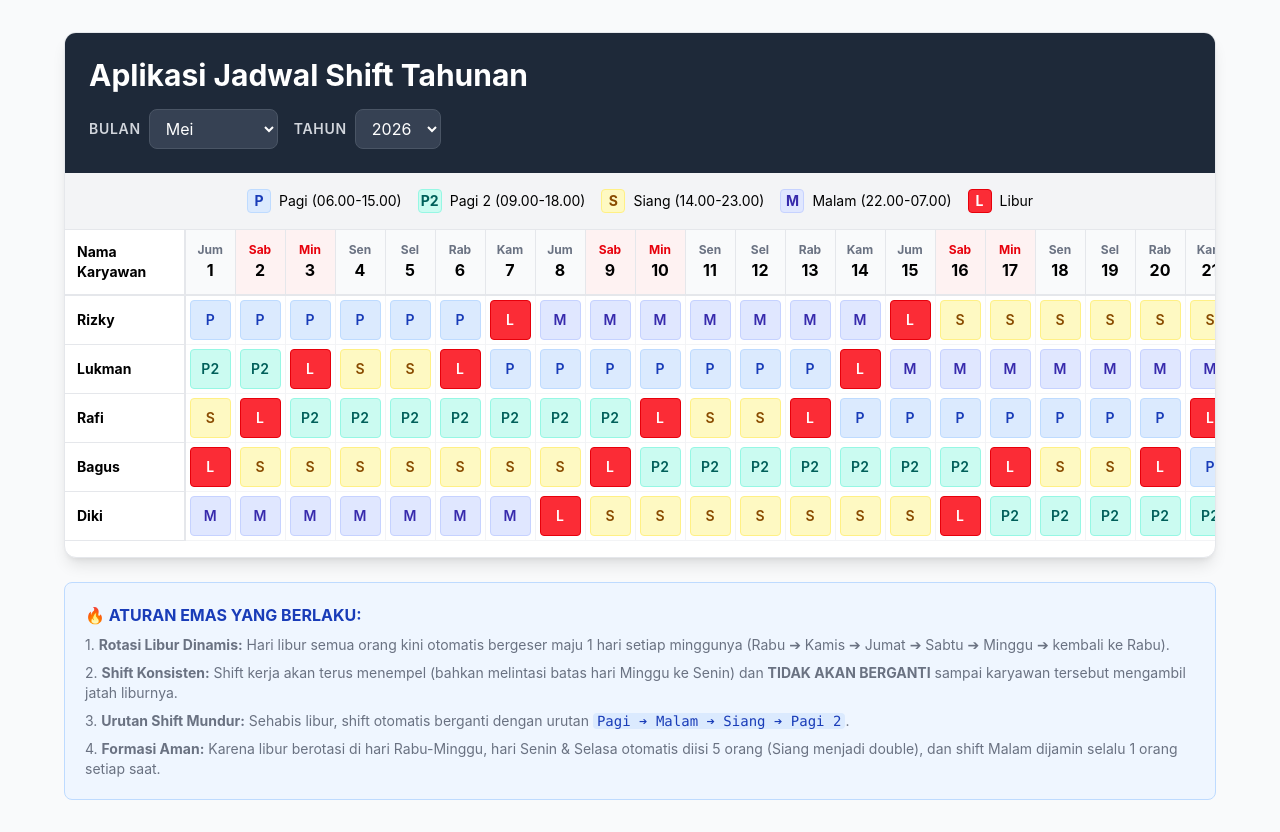
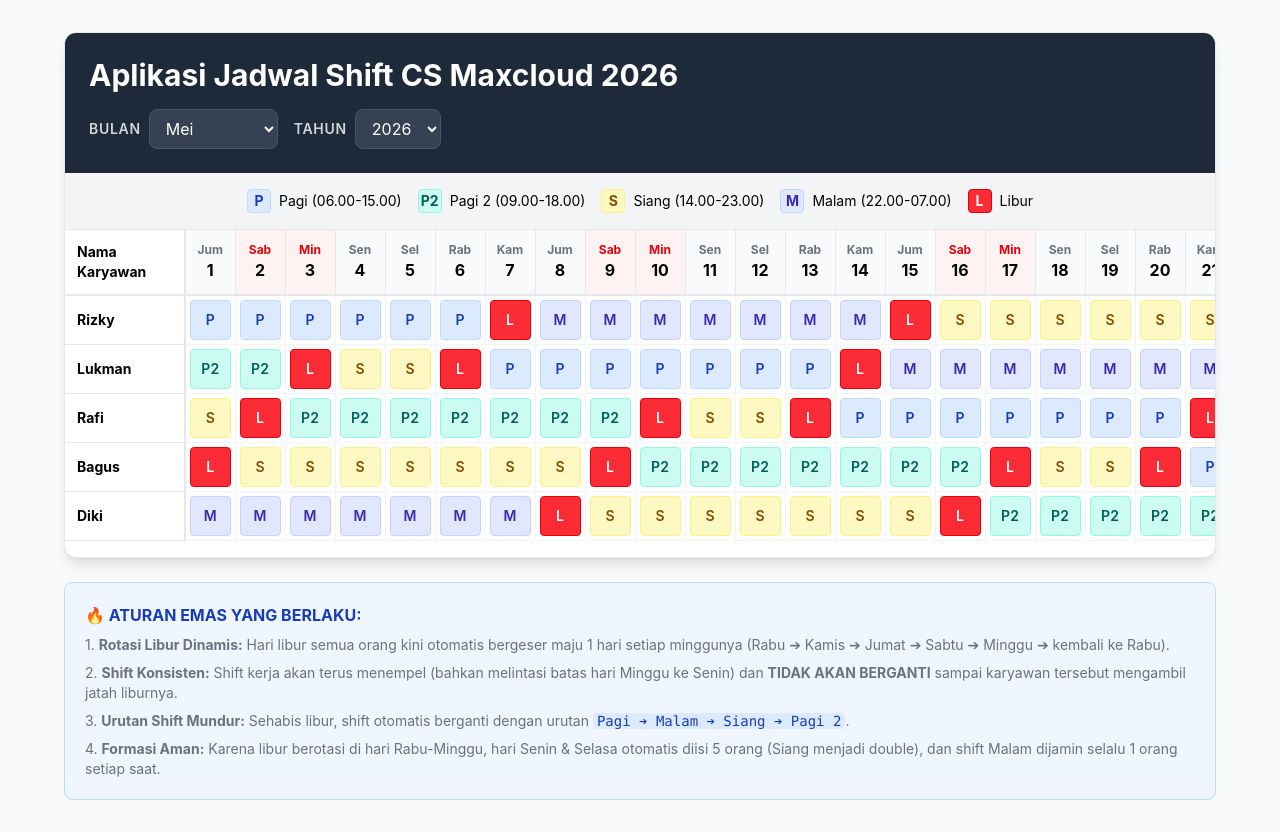
Before and after one commit to mdenniandrian/attendance2, a React (Vite) app: page / in a window 1280 px wide. Built offline with nearby package versions, Linux system fonts and the light colour scheme.

Commit message:
Change title

```diff
--- a/src/App.jsx
+++ b/src/App.jsx
@@ -64,7 +64,7 @@
 
         {/* Header & Controls */}
         <div className="bg-gray-800 text-white p-6">
-          <h1 className="text-2xl md:text-3xl font-bold mb-4">Aplikasi Jadwal Shift Tahunan</h1>
+          <h1 className="text-2xl md:text-3xl font-bold mb-4">Aplikasi Jadwal Shift CS Maxcloud 2026</h1>
 
           <div className="flex flex-col sm:flex-row gap-4 items-center">
             <div className="flex items-center gap-2">
```
